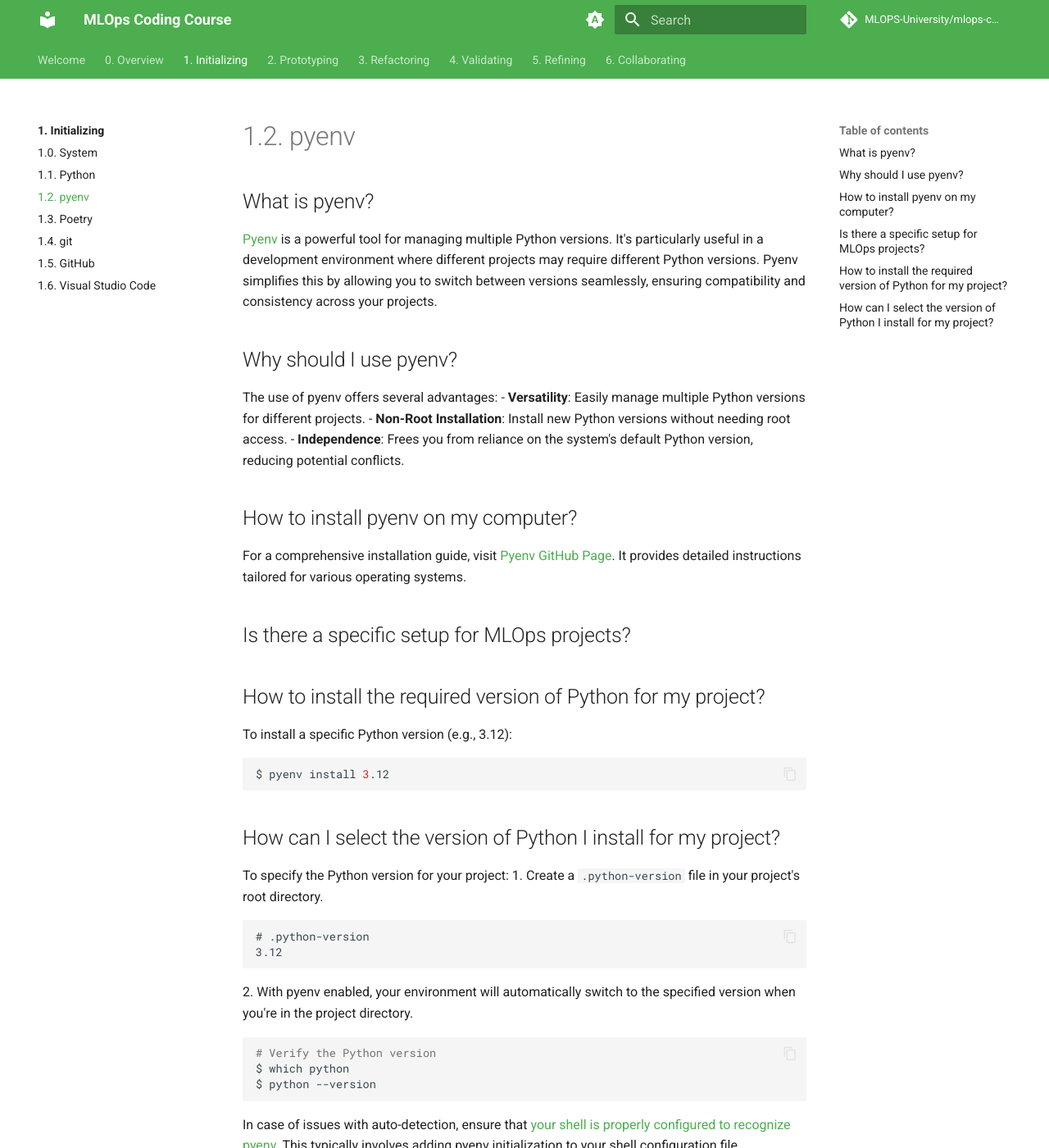
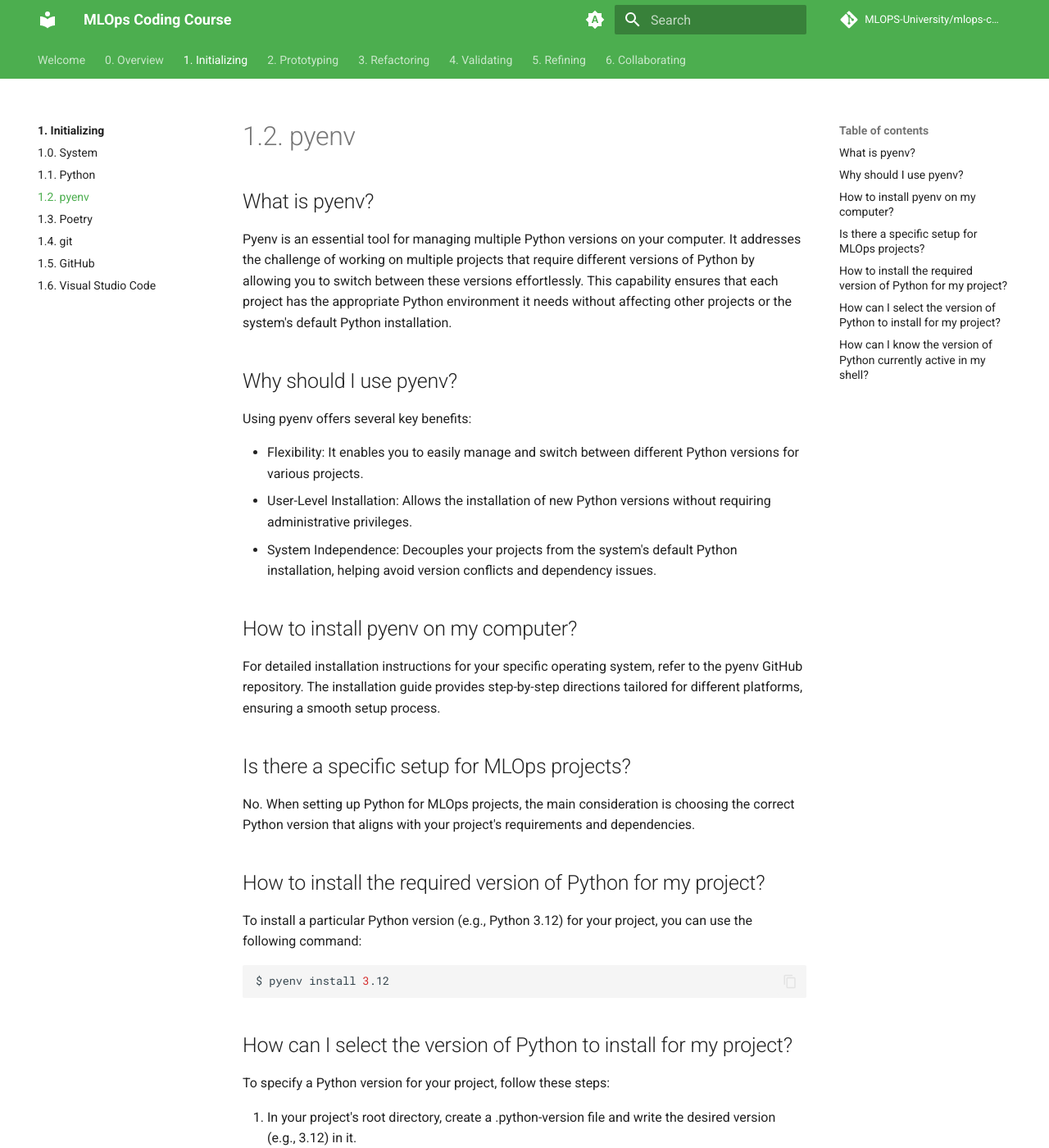
Before and after one commit to MLOps-Courses/mlops-coding-course, an MkDocs documentation site: the page built from docs/1. Initializing/1.2. pyenv.md, in a window 1280 px wide and 1400 px high. Shown: the whole window at 82% size. Built offline with MkDocs 1.6.1 and Material for MkDocs 9.7.7, drawn with Linux system fonts in a browser that asks for light colours; comment, search, counter and statistics services are not loaded; some of the changed text lies outside the part shown.

````diff
--- a/docs/1. Initializing/1.2. pyenv.md
+++ b/docs/1. Initializing/1.2. pyenv.md
@@ -2,41 +2,63 @@
 
 ## What is pyenv?
 
-[Pyenv](https://github.com/pyenv/pyenv) is a powerful tool for managing multiple Python versions. It's particularly useful in a development environment where different projects may require different Python versions. Pyenv simplifies this by allowing you to switch between versions seamlessly, ensuring compatibility and consistency across your projects.
+Pyenv is an essential tool for managing multiple Python versions on your computer. It addresses the challenge of working on multiple projects that require different versions of Python by allowing you to switch between these versions effortlessly. This capability ensures that each project has the appropriate Python environment it needs without affecting other projects or the system's default Python installation.
 
 ## Why should I use pyenv?
 
-The use of pyenv offers several advantages:
-- **Versatility**: Easily manage multiple Python versions for different projects.
-- **Non-Root Installation**: Install new Python versions without needing root access.
-- **Independence**: Frees you from reliance on the system's default Python version, reducing potential conflicts.
+Using pyenv offers several key benefits:
+
+- Flexibility: It enables you to easily manage and switch between different Python versions for various projects.
+- User-Level Installation: Allows the installation of new Python versions without requiring administrative privileges.
+- System Independence: Decouples your projects from the system's default Python installation, helping avoid version conflicts and dependency issues.
 
 ## How to install pyenv on my computer?
 
-For a comprehensive installation guide, visit [Pyenv GitHub Page](https://github.com/pyenv/pyenv?tab=readme-ov-file#installation). It provides detailed instructions tailored for various operating systems.
+For detailed installation instructions for your specific operating system, refer to the pyenv GitHub repository. The installation guide provides step-by-step directions tailored for different platforms, ensuring a smooth setup process.
 
 ## Is there a specific setup for MLOps projects?
 
+No. When setting up Python for MLOps projects, the main consideration is choosing the correct Python version that aligns with your project's requirements and dependencies.
+
 ## How to install the required version of Python for my project?
 
-To install a specific Python version (e.g., 3.12):
+To install a particular Python version (e.g., Python 3.12) for your project, you can use the following command:
+
 ```bash
 $ pyenv install 3.12
 ```
 
-## How can I select the version of Python I install for my project?
+## How can I select the version of Python to install for my project?
 
-To specify the Python version for your project:
-1. Create a `.python-version` file in your project's root directory.
+To specify a Python version for your project, follow these steps:
+
+1. In your project's root directory, create a .python-version file and write the desired version (e.g., 3.12) in it.
 ```text
-# .python-version
 3.12
 ```
-2. With pyenv enabled, your environment will automatically switch to the specified version when you're in the project directory.
+2. Once pyenv is set up and active, your environment will automatically switch to the specified version when you navigate into the project directory.
 ```bash
-# Verify the Python version
-$ which python
+# Confirm the active Python version
 $ python --version
 ```
+If the version doesn't switch as expected, check [your shell's configuration to ensure it's correctly set up to integrate with pyenv](https://github.com/pyenv/pyenv?tab=readme-ov-file#set-up-your-shell-environment-for-pyenv). This typically involves adding initialization commands for pyenv to your shell's configuration file.
 
-In case of issues with auto-detection, ensure that [your shell is properly configured to recognize pyenv](https://github.com/pyenv/pyenv?tab=readme-ov-file#set-up-your-shell-environment-for-pyenv). This typically involves adding pyenv initialization to your shell configuration file.
+## How can I know the version of Python currently active in my shell?
+
+To identify the currently active Python version in your shell, you can use:
+
+```bash
+pyenv version
+```
+
+Alternatively, without pyenv, you can determine the active Python version and its path using:
+
+```bash
+# version of python
+python --version
+
+# location of python
+which python
+```
+
+This information helps you verify that the correct Python environment is activated for your project, ensuring compatibility and smooth project development.
````
